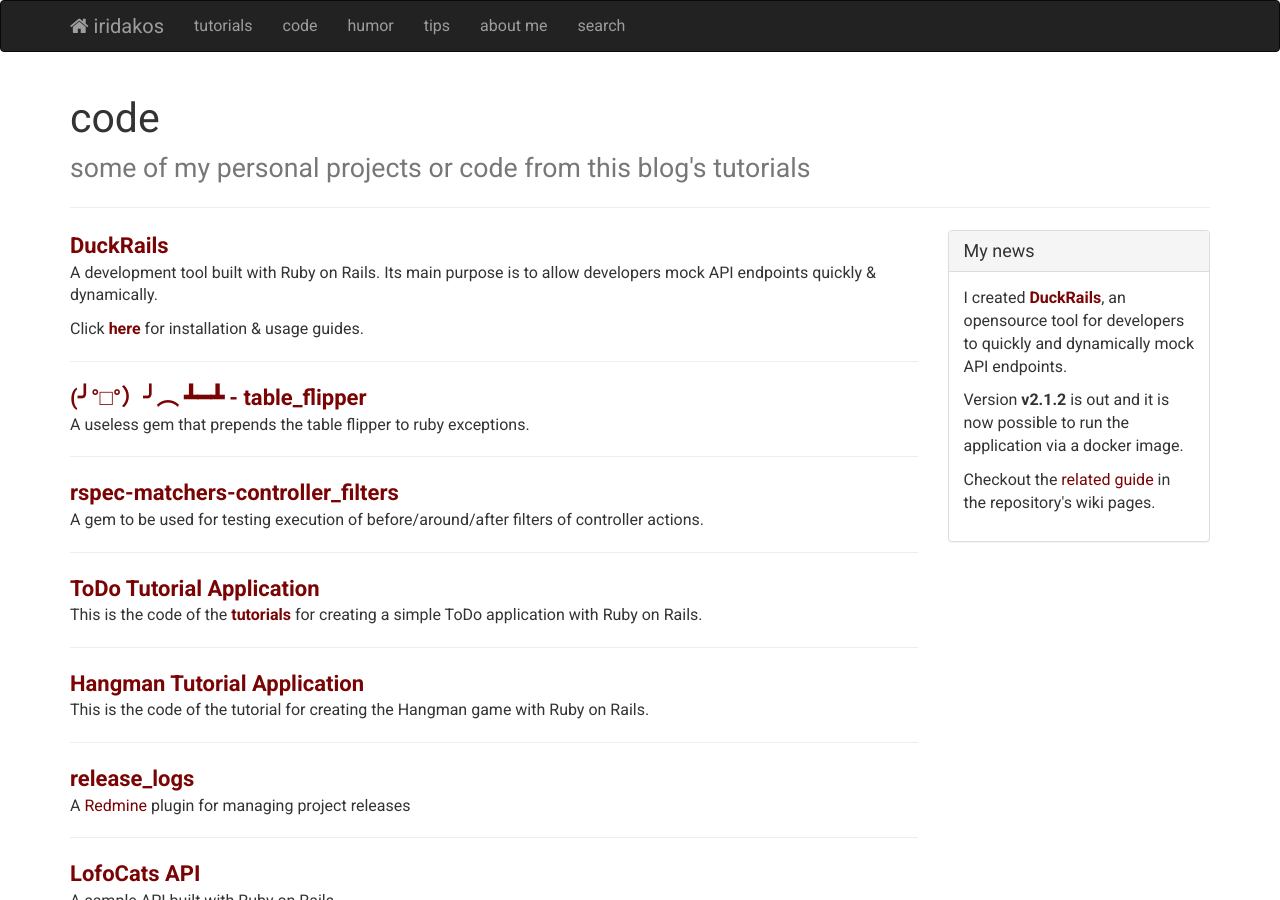
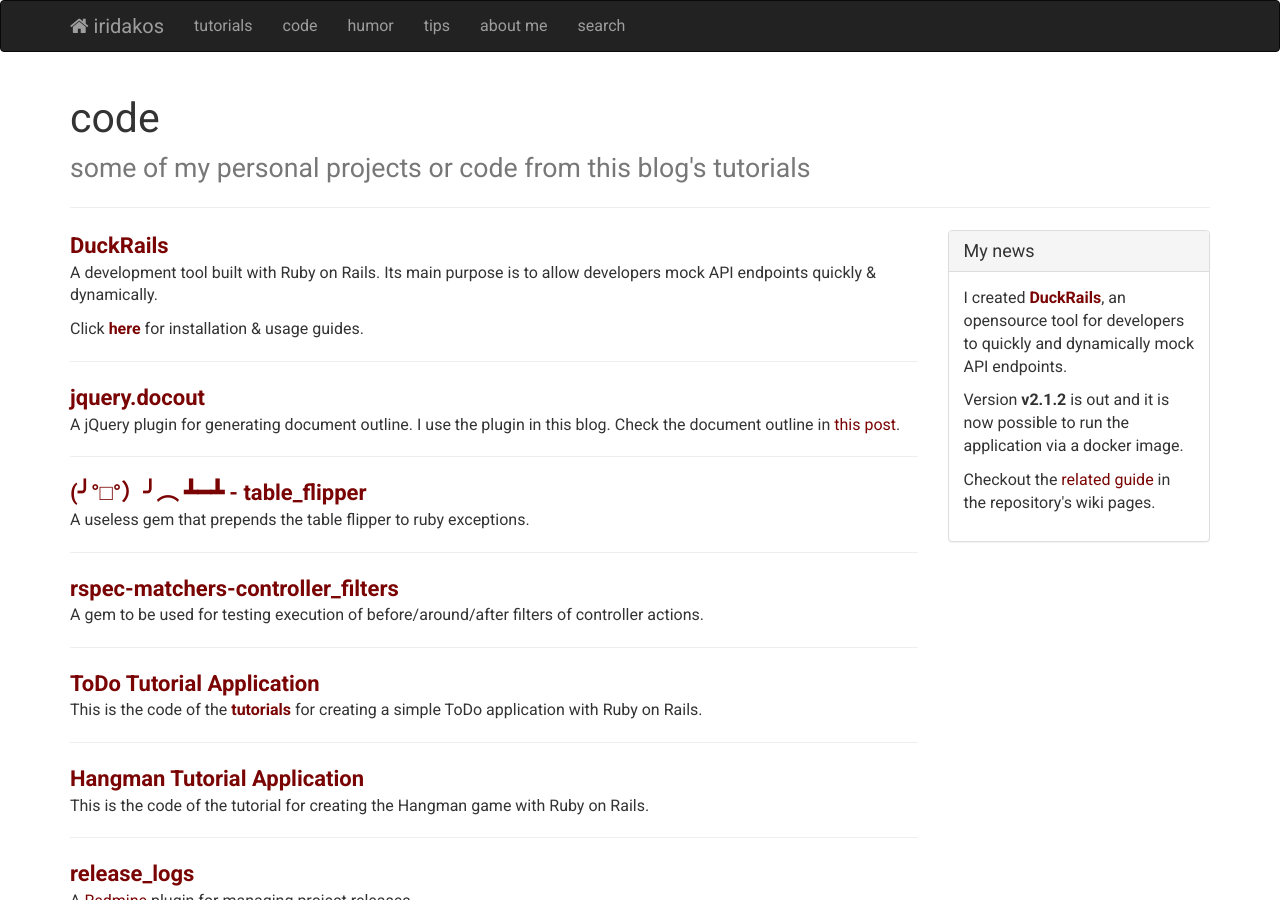
Before and after one commit to iridakos/iridakos.github.io, a Jekyll site: the page built from _pages/02-code.html, in a window 1280 px wide and 900 px high. Built offline with Jekyll 4.4.1, drawn with Linux system fonts in a browser that asks for light colours; nearby versions of some CDN libraries; comment, search, counter and statistics services are not loaded.

Commit message:
Update 02-code.html

```diff
--- a/_pages/02-code.html
+++ b/_pages/02-code.html
@@ -17,6 +17,16 @@ subtitle: some of my personal projects or code from this blog's tutorials
         <p>A development tool built with Ruby on Rails. Its main purpose is to allow developers mock API endpoints quickly &amp; dynamically.</p>
 
         <p>Click <a href="https://github.com/iridakos/duckrails/wiki"><strong>here</strong></a> for installation &amp; usage guides.</p>
+      </div>
+    </div>
+
+    <div class="post-container">
+      <div class="post-title">
+          <a href="https://github.com/iridakos/jquery.docout" target="_blank">jquery.docout</a>
+      </div>
+
+      <div class="post-preview">
+        <p>A jQuery plugin for generating document outline. I use the plugin in this blog. Check the document outline in <a href="http://iridakos.com/tutorials/2017/12/03/elasticsearch-and-rails-tutorial.html">this post</a>.</p>
       </div>
     </div>
 
```
